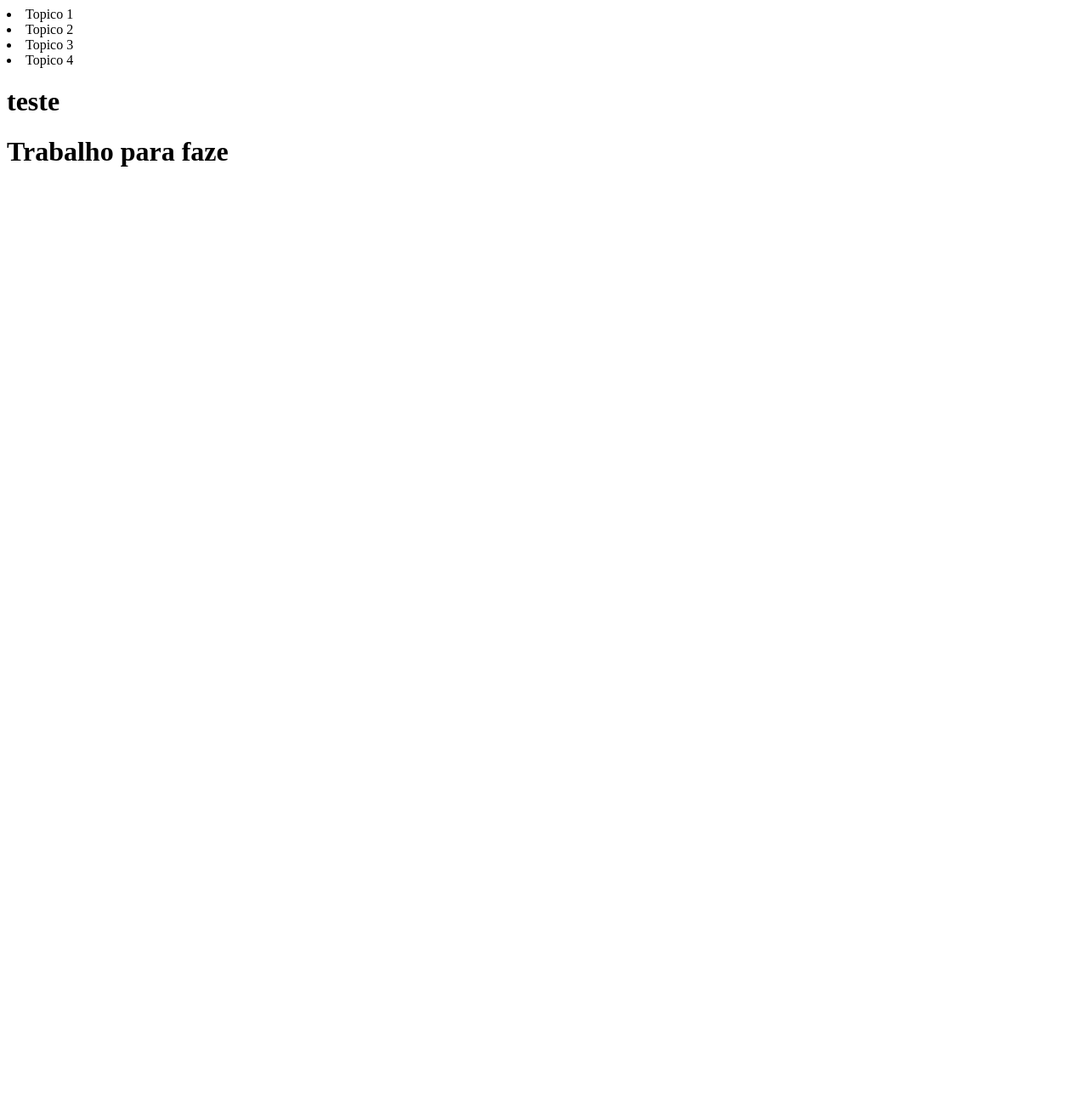
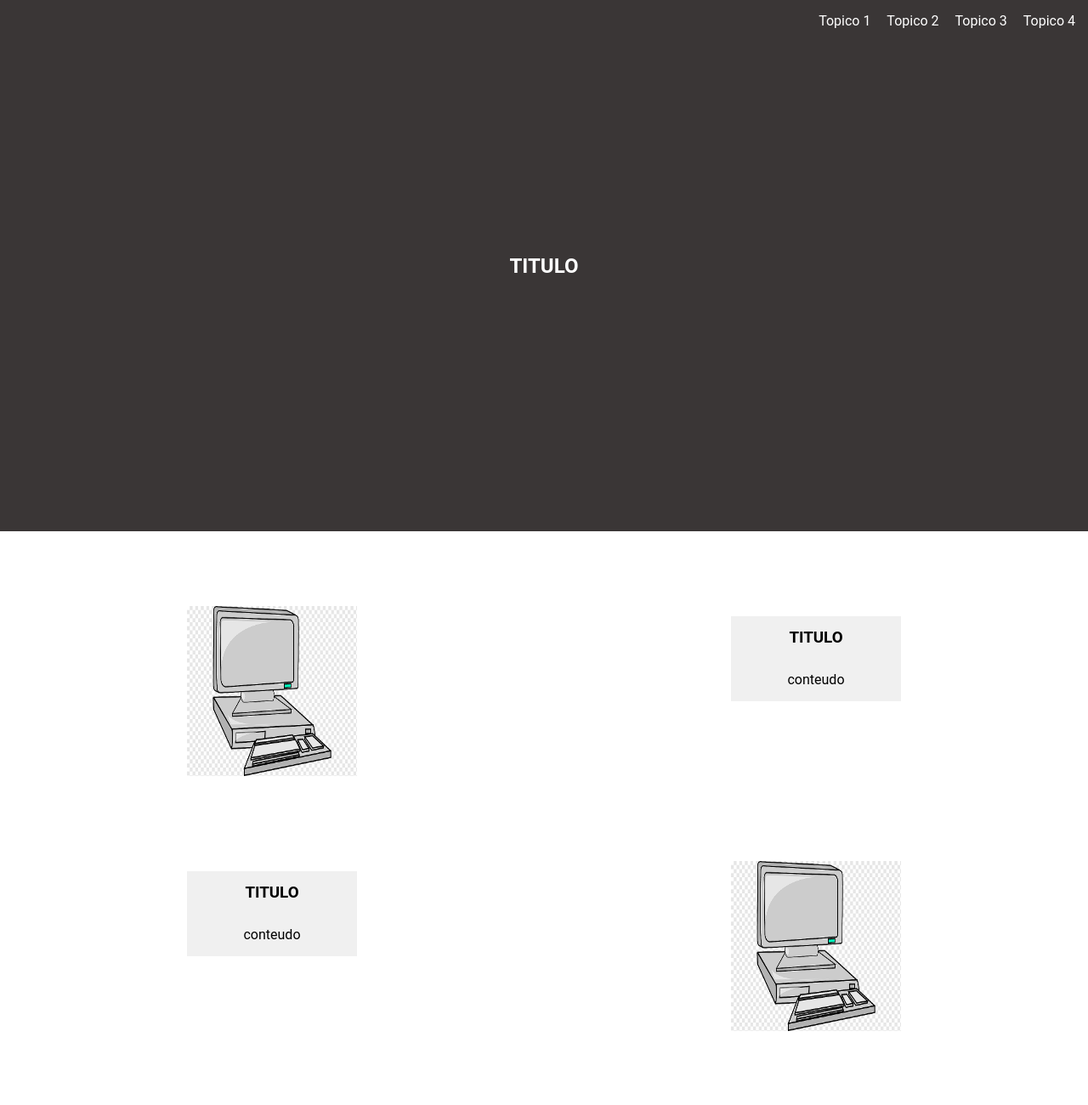
Before and after one commit to ViitorQuadros/SegurancaInformacao, a plain HTML site: page index.html in a window 1280 px wide. Shown: the top 1300 px of the page at 85% size. Before the commit the page ends 800 px from the top, so only its background shows below. Drawn offline with Linux system fonts and the light colour scheme.

Commit message:
Esboço do conteudo
Adicionado parte do esboço para o projeto.
Não está nem um pouco finalizado

```diff
--- a/index.html
+++ b/index.html
@@ -1,30 +1,73 @@
 <!DOCTYPE html>
 <html lang="en">
   <head>
-    <meta charset="UTF-8">
-    <meta name="viewport" content="width=device-width, initial-scale=1.0">
+    <meta charset="UTF-8" />
+    <meta name="viewport" content="width=device-width, initial-scale=1.0" />
     <title>Trabalho Ataques</title>
-    <link rel="stylesheet" href="style.css">
+    <link rel="stylesheet" href="style.css" />
   </head>
   <body>
-
     <header>
+      <div class="cent-header">
         <div class="nav-topico-header">
           <li>Topico 1</li>
           <li>Topico 2</li>
           <li>Topico 3</li>
           <li>Topico 4</li>
         </div>
-        <div class="nav-titulo-header">
-           <h1></h1>
+
+        <nav class="nav-titulo-header">
+          <div>
+            <h1>TITULO</h1>
           </div>
-
+        </nav>
+      </div>
     </header>
 
-    <h1>teste</h1>
+    <section>
+      <div class="cent-first-section">
+        <nav class="nav-conteudo-first-section">
+          <div class="div-img-nav-conteudo-first">
+            <div>
+            <img src="Assets/IMG/computador_basico_sem_fundo.png" alt="" />
+        </div>
+          </div>
+          <div class="div-direita-nav-first">
+            <div class="div-conteudo-nav-first">
+            <h1>TITULO</h1>
+            <p>conteudo</p>
+        </div>
+          </div>
+        </nav>
 
+        <nav class="nav-conteudo-first-section">
+            <div class="div-direita-nav-first">
+                <div class="div-conteudo-nav-first">
+                <h1>TITULO</h1>
+                <p>conteudo</p>
+            </div>
+              </div>
+            <div class="div-img-nav-conteudo-first">
+              <div>
+              <img src="Assets/IMG/computador_basico_sem_fundo.png" alt="" />
+          </div>
+            </div>
+          </nav>
+    </section>
 
-    <h1>Trabalho para faze</h1>
+    <section>
+        <nav class="center-second-section">
+            <div class="div-conteudo-nav-second">
+                <div class="Conteudo">
+                <h1>CENTRALIZARAR</h1>
+                <p>Lorem ipsum dolor sit amet.
+                     Ea reiciendis eius qui quidem atque
+                     sit vero maiores qui beatae consequatur ex fugit repellendus!
+                     Et modi impedit rem excepturi quia a autem atque et rerum inventore?</p>
+            </div>
+            </div>
+        </nav>
+    </section>
 
   </body>
 </html>
--- a/style.css
+++ b/style.css
@@ -0,0 +1,95 @@
+*{
+    padding: 0;
+    margin: 0;
+}
+
+body{
+    font-family: 'roboto', sans-serif;
+}
+
+.cent-header{
+    height: 625px;
+    position: relative;
+    background-color: rgb(58, 54, 54);
+}
+
+.nav-topico-header{
+    position: absolute;
+    top: 15px;
+    right: 15px;
+    color: white;
+}
+
+.nav-topico-header li{
+    display: inline;
+    margin: 0 0 0 15px;
+}
+
+.nav-titulo-header{
+    text-align: center;
+    position: relative;
+    top: 50%;
+    transform: translateY(-50%);
+    color: white;
+}
+
+.cent-first-section{
+    height: 800px;
+    position: relative;
+    max-height: 800px;
+}
+
+
+/*Conteudo do lado esquerdo*/
+.nav-conteudo-first-section{
+    display: flex;
+    width: 100%;
+}
+
+.div-img-nav-conteudo-first{
+    width: 50%;
+    height: 300px;
+    display: flex;
+    justify-content: center;
+    align-items: center;
+}
+.div-img-nav-conteudo-first img{
+    height: 200px;
+    width: 200px;
+    transform: translateY(20%);
+}
+
+/*Conteudo  do lado direito */
+.div-direita-nav-first{
+    width: 50%;
+    display: flex;
+    justify-content: center;
+    align-items: center;
+}
+
+.div-conteudo-nav-first{
+    width: 200px;
+    height: 100px;
+    background-color: #f0f0f0;
+    text-align: center;
+    line-height: 50px;
+}
+
+/*Segunda SECTION*/
+
+.center-second-section{
+    height: 625px;
+    background-color: rgb(58, 54, 54);
+    display: flex;
+    justify-content: center;
+    align-items: center;
+}
+
+.div-conteudo-nav-second{
+    width: 50%;
+    height: 100px;
+    text-align: center;
+    line-height: 20px;
+    padding: 100px;
+    border: solid white 1px;
+}
```
Also changed, not shown: Assets/IMG/computador_basico_sem_fundo.png (added). Lines whose indentation alone changed are shown as unchanged.
